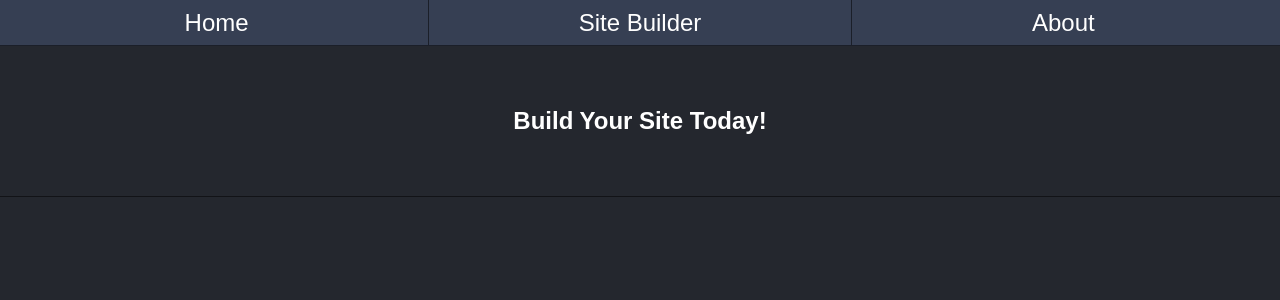
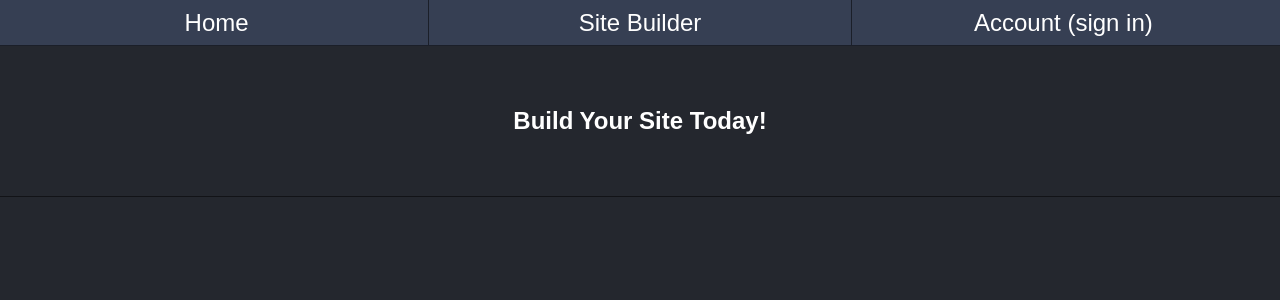
Before and after one commit to charlijj/sitecraft.ca, a PHP site: page /site_builder.html in a window 1280 px wide. Shown: the top 300 px of the page. Run offline with PHP 8.4, Linux system fonts and the light colour scheme.

Commit message:
fixed navbar script

```diff
--- a/script/nav_bar_script.js
+++ b/script/nav_bar_script.js
@@ -21,8 +21,5 @@ function navBarChange () {
 
         nav.style.opacity = `1`;
         nav.style.height = '45px';
-        nav.style.marginBottom = '40px';
-
     }, 500);
-
 }
--- a/site_builder.html
+++ b/site_builder.html
@@ -27,24 +27,25 @@
     <link rel="icon" type="image/png" href="images/favicon.png">
 
 </head>
-<body>
+<body onscroll="navBarChange()">
 
-    <a id="top"></a>
+    <!-- Top of page marker -->
+    <div id="top"></div>
 
     <!-- Nav Bar
     –––––––––––––––––––––––––––––––––––––––––––––––––– -->
-    <div class="navbar">
+    <div class="navbar" id="navBar">
 
-        <a href="index.html" class="navbarItem">
+        <a href="index.html" class="navbarLinks">
             <span>Home</span>
         </a>
 
-        <a href="#top" class="navbarItem">
+        <a href="#top" class="navbarLinks">
             <span>Site Builder</span>
         </a>
 
-        <a href="#top" class="navbarItem" style="border-right: 0;">
-            <span>About</span>
+        <a href="#top" class="navbarLinks" style="border-right: 0;">
+            <span>Account (sign in)</span>
         </a>
     </div>
 
@@ -66,5 +67,7 @@
         Jasper Charlinski, Sebastien Van Den Bremt, Naman Batra Febuary 10th, 2023 &copy;
     </footer>
 
+    <script src="script/nav_bar_script.js"></script>
+
 </body>
 </html>
--- a/style/style.css
+++ b/style/style.css
@@ -22,7 +22,18 @@ html, body {
     border-bottom: rgba(0, 0, 0, 0.5) solid 1px;
 }
 
-.navbarItem {
+.navbarLinksContainer {
+
+    display: flex;
+    align-items: center;
+    justify-content: center;
+
+    width: 100%;
+    height: 100%;
+
+}
+
+.navbarLinks {
 
     display: flex;
     align-items: center;
@@ -40,7 +51,7 @@ html, body {
     transition: background-color ease 0.2s;
 }
 
-.navbarItem:hover {
+.navbarLinks:hover {
 
     background-color: rgba(0, 0, 0, 0.2);
 }
```
Also changed, not shown: index.html (+17 -10 lines). Lines whose indentation alone changed are shown as unchanged.
